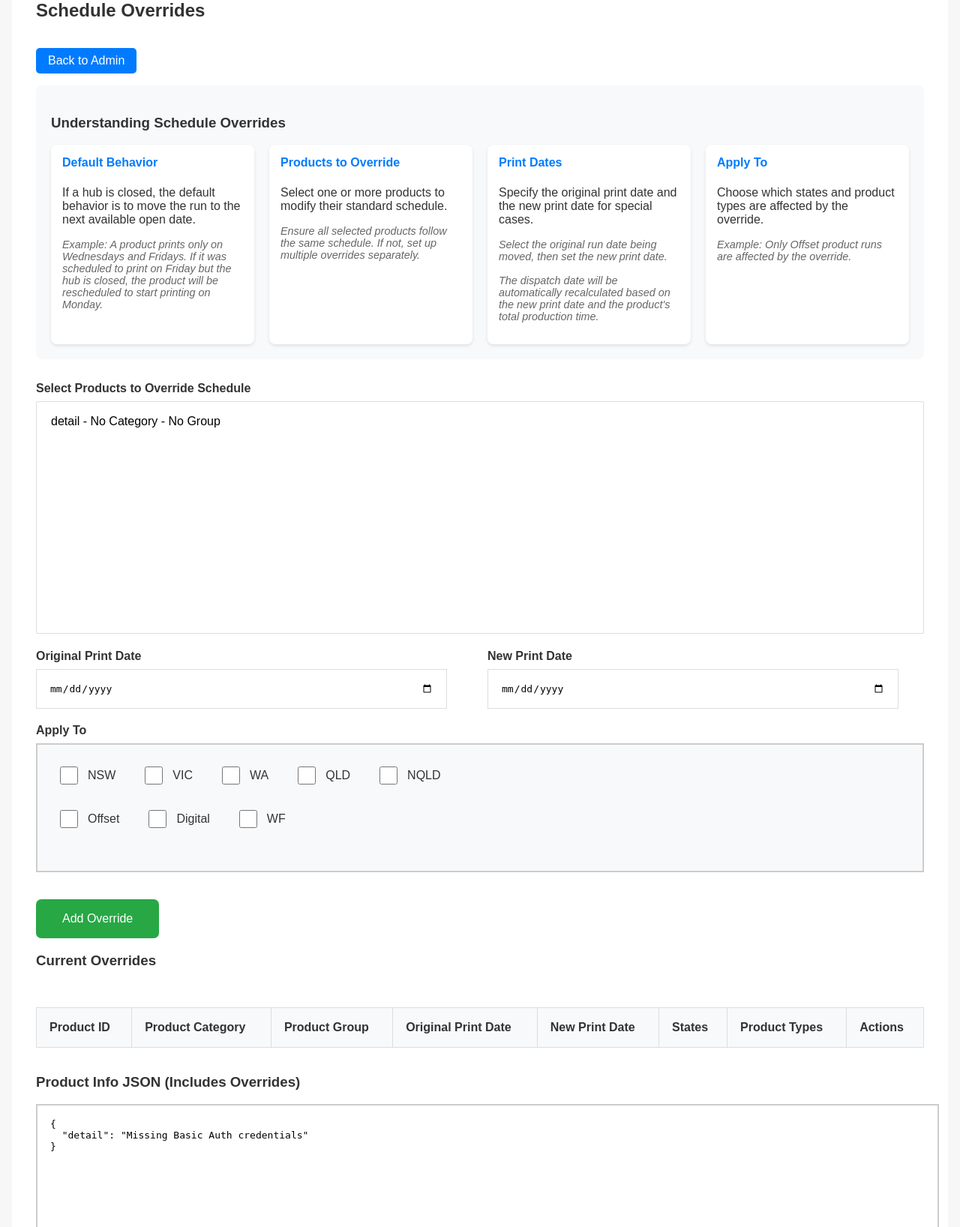
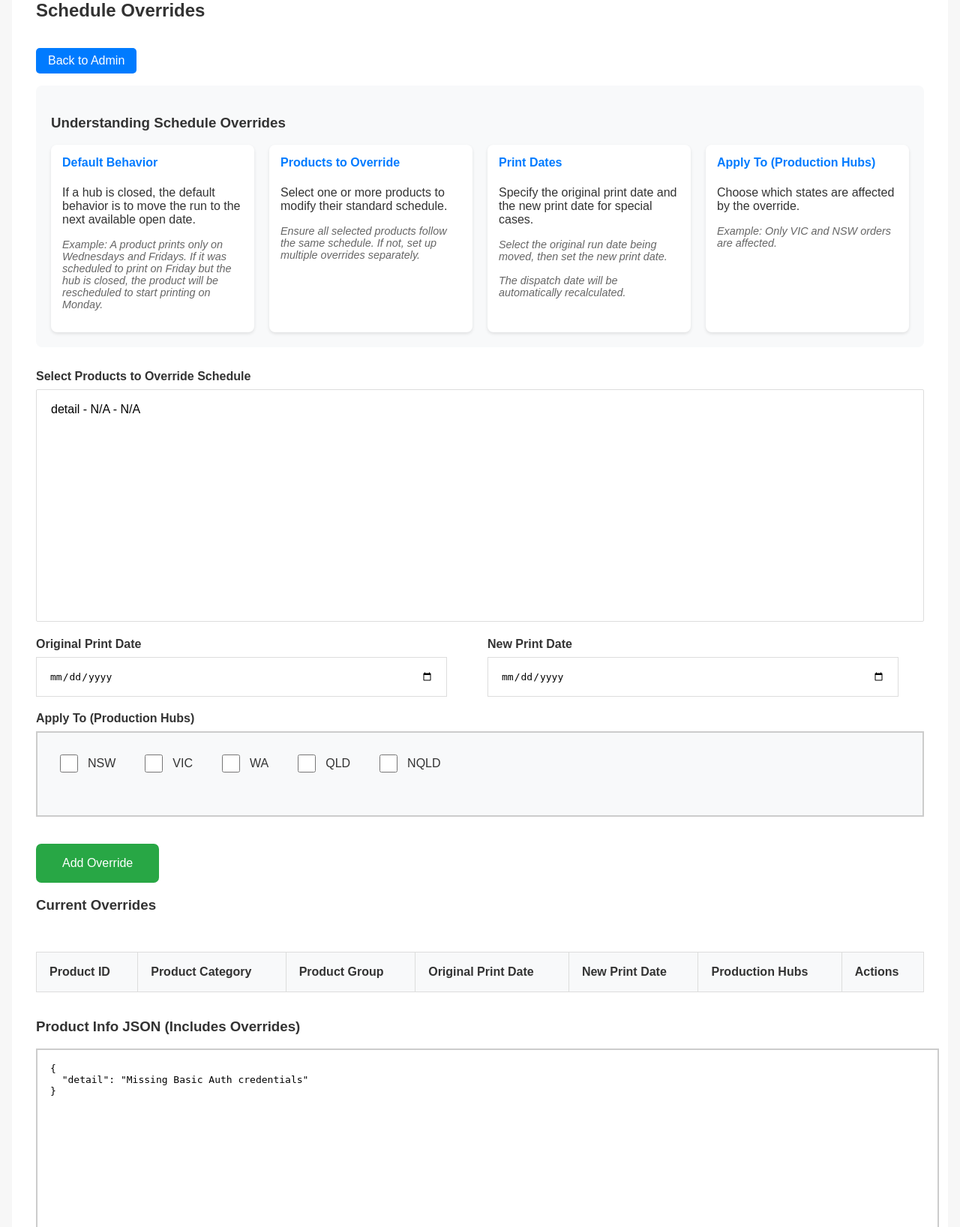
Before and after one commit to ozbg/DispatchDateCalcuator, a FastAPI app: template app/templates/schedule_overrides.html in a window 1280 px wide. Shown: the part 139-1775 px from the top of the page at 75% size. Run offline with FastAPI, Linux system fonts and the light colour scheme; the template is opened without the code that fills it, so the values that code supplies are empty; parts of the project's set-up code (start-up, migrations or seed data) failed here and were passed over.

Commit message:
Schedule Overrides to use Chosen Production Hub

```diff
--- a/app/templates/schedule_overrides.html
+++ b/app/templates/schedule_overrides.html
@@ -18,14 +18,13 @@
         </div>
         <div class="rule-box">
             <h4>Print Dates</h4>
-            <!-- Updated Explanation -->
             <p>Specify the original print date and the new print date for special cases.</p>
-            <p class="example">Select the original run date being moved, then set the new print date.<br><br> The dispatch date will be automatically recalculated based on the new print date and the product's total production time.</p>
+            <p class="example">Select the original run date being moved, then set the new print date.<br><br> The dispatch date will be automatically recalculated.</p>
         </div>
         <div class="rule-box">
-            <h4>Apply To</h4>
-            <p>Choose which states and product types are affected by the override.</p>
-            <p class="example">Example: Only Offset product runs are affected by the override.</p>
+            <h4>Apply To (Production Hubs)</h4> <!-- Updated Title -->
+            <p>Choose which states are affected by the override.</p> <!-- Updated Description -->
+            <p class="example">Example: Only VIC and NSW orders are affected.</p> <!-- Updated Example -->
         </div>
     </div>
 </div>
@@ -39,17 +38,16 @@
             </div>
             <div class="date-group">
                 <div class="date-item">
-                    <label for="productionDate">Original Print Date</label> <!-- Renamed label for clarity -->
+                    <label for="productionDate">Original Print Date</label>
                     <input type="date" id="productionDate" required>
                 </div>
                 <div class="date-item">
                     <label for="newProductionDate">New Print Date</label>
                     <input type="date" id="newProductionDate" required>
                 </div>
-                <!-- REMOVED New Dispatch Date Input -->
             </div>
             <div class="item">
-                <label>Apply To</label>
+                <label>Apply To (Production Hubs)</label> <!-- Updated Label -->
                 <div class="checkbox-group">
                     <div class="checkbox-row">
                         <label><input type="checkbox" id="statensw" value="nsw"> NSW</label>
@@ -58,11 +56,7 @@
                         <label><input type="checkbox" id="stateQLD" value="qld"> QLD</label>
                         <label><input type="checkbox" id="stateNQLD" value="nqld"> NQLD</label>
                     </div>
-                    <div class="checkbox-row">
-                        <label><input type="checkbox" id="product1" value="1"> Offset</label>
-                        <label><input type="checkbox" id="product2" value="2"> Digital</label>
-                        <label><input type="checkbox" id="product3" value="4"> WF</label>
-                    </div>
+                    <!-- REMOVED Product Type Checkbox Row -->
                 </div>
             </div>
         </div>
@@ -78,11 +72,10 @@
                 <th>Product ID</th>
                 <th>Product Category</th>
                 <th>Product Group</th>
-                <th>Original Print Date</th> <!-- Renamed header -->
+                <th>Original Print Date</th>
                 <th>New Print Date</th>
-                <!-- REMOVED New Dispatch Date Header -->
-                <th>States</th>
-                <th>Product Types</th> <!-- Renamed header -->
+                <th>Production Hubs</th>
+                <!-- REMOVED Product Types Header -->
                 <th>Actions</th>
             </tr>
         </thead>
@@ -93,12 +86,12 @@
 </div>
 
 <div class="json-preview">
-    <h3>Product Info JSON (Includes Overrides)</h3> <!-- Updated header -->
+    <h3>Product Info JSON (Includes Overrides)</h3>
     <textarea id="productInfoJSON" readonly></textarea>
     <button class="select-btn" onclick="selectAllJSON()">Select All</button>
 </div>
 
-<!-- Styles remain the same -->
+<!-- Styles remain the same as previous version -->
 <style>
 .help-section {
     background: #f8f9fa;
@@ -334,22 +327,22 @@
     table.innerHTML = ''; // Clear existing rows
 
     for (const productId in product_info) {
-        const overrides = product_info[productId]?.Modified_run_date || []; // Handle case where key might not exist
+        const overrides = product_info[productId]?.Modified_run_date || [];
 
         for (let i = 0; i < overrides.length; i++) {
-            // Check if the override array has the expected length (now 4)
-            if (overrides[i] && overrides[i].length >= 4) {
+            // Expecting 3 elements: [OrigPrint, NewPrint, [States]]
+            if (overrides[i] && overrides[i].length >= 3) {
                 const row = table.insertRow();
 
                 row.insertCell().textContent = productId;
                 row.insertCell().textContent = product_info[productId]?.Product_Category || 'N/A';
                 row.insertCell().textContent = product_info[productId]?.Product_Group || 'N/A';
-                row.insertCell().textContent = overrides[i][0]; // Original Print Date
-                row.insertCell().textContent = overrides[i][1]; // New Print Date
-                // REMOVED cell for Dispatch Date
+                row.insertCell().textContent = overrides[i][0]; // Original Print Date (index 0)
+                row.insertCell().textContent = overrides[i][1]; // New Print Date (index 1)
                 row.insertCell().textContent = (overrides[i][2] || []).join(", "); // States (index 2)
-                row.insertCell().textContent = (overrides[i][3] || []).join(", "); // Product Types (index 3)
+                // REMOVED Product Types cell display
 
+                // Actions Cell (now index 6)
                 const actionCell = row.insertCell();
                 const editBtn = document.createElement("button");
                 editBtn.textContent = "Edit";
@@ -373,32 +366,31 @@
 function editOverride(row, productId, index) {
     const override = product_info[productId].Modified_run_date[index];
     // Ensure override exists and has correct length before proceeding
-    if (!override || override.length < 4) {
+    if (!override || override.length < 3) {
         console.error("Cannot edit invalid override data:", override);
         alert("Error: Cannot edit this override due to invalid data structure.");
         return;
     }
-    const cells = row.cells; // Get cells AFTER validation
+    const cells = row.cells;
 
-    // Save original content for cancel (excluding dispatch date)
+    // Save original content for cancel
     const originalContent = {
         printDate: override[0],
         newPrintDate: override[1],
-        states: override[2], // Now index 2
-        products: override[3] // Now index 3
+        states: override[2] // Index 2 for states
+        // REMOVED products: override[3]
     };
 
     // Convert cells to edit mode
     cells[3].innerHTML = `<input type="date" value="${override[0]}">`; // Original Print Date
     cells[4].innerHTML = `<input type="date" value="${override[1]}">`; // New Print Date
-    // Cell 5 (Dispatch Date) is GONE
 
     // States checkboxes (now in cell index 5)
     const statesCell = cells[5];
     statesCell.innerHTML = '';
-    statesCell.className = 'checkbox-cell'; // Add class for styling
+    statesCell.className = 'checkbox-cell';
     const states = ['nsw', 'vic', 'wa', 'qld', 'nqld'];
-    const currentStates = override[2] || []; // Default to empty array if null/undefined
+    const currentStates = override[2] || []; // Read from index 2
     states.forEach(state => {
         const label = document.createElement('label');
         const checkbox = document.createElement('input');
@@ -410,30 +402,10 @@
         statesCell.appendChild(label);
     });
 
-    // Products checkboxes (now in cell index 6)
-    const productsCell = cells[6];
-    productsCell.innerHTML = '';
-    productsCell.className = 'checkbox-cell'; // Add class for styling
-    const products = [
-        {value: '1', label: 'Offset'},
-        {value: '2', label: 'Digital'},
-        {value: '4', label: 'WF'}
-    ];
-    const currentProducts = override[3] || []; // Default to empty array if null/undefined
-    products.forEach(product => {
-        const label = document.createElement('label');
-        const checkbox = document.createElement('input');
-        checkbox.type = 'checkbox';
-        checkbox.value = product.value;
-        // Ensure comparison is correct (value is string, currentProducts might be numbers)
-        checkbox.checked = currentProducts.map(String).includes(product.value);
-        label.appendChild(checkbox);
-        label.appendChild(document.createTextNode(product.label));
-        productsCell.appendChild(label);
-    });
+    // REMOVED Product checkboxes block
 
-    // Replace action buttons (now in cell index 7)
-    const actionCell = cells[7];
+    // Replace action buttons (now in cell index 6)
+    const actionCell = cells[6];
     actionCell.innerHTML = '';
 
     const saveBtn = document.createElement('button');
@@ -444,30 +416,29 @@
     const cancelBtn = document.createElement('button');
     cancelBtn.textContent = 'Cancel';
     cancelBtn.className = 'cancel-edit-btn';
-    cancelBtn.onclick = () => cancelEdit(row, originalContent); // Pass originalContent
+    cancelBtn.onclick = () => cancelEdit(row, originalContent);
 
     actionCell.appendChild(saveBtn);
     actionCell.appendChild(cancelBtn);
 
-    row.className = 'edit-mode'; // Apply edit mode class
+    row.className = 'edit-mode';
 }
 
 function saveEditedOverride(row, productId, index) {
     const cells = row.cells;
-    // Ensure we have enough cells before trying to access them
-    if (cells.length < 7) { // Need cells up to index 6
-         console.error("Error saving edit: Row structure seems incorrect.");
+    // Check cell length before access (need up to index 5 for states)
+    if (cells.length < 6) {
+         console.error("Error saving edit: Row structure seems incorrect after removing product types.");
          alert("Error saving changes. Please refresh the page.");
          return;
     }
 
     // Read values from inputs, adjusting indices
     const newOverride = [
-        cells[3].querySelector('input[type="date"]')?.value || '', // Original Print Date
-        cells[4].querySelector('input[type="date"]')?.value || '', // New Print Date
-        // No dispatch date at index 2
-        Array.from(cells[5].querySelectorAll('input[type="checkbox"]:checked')).map(cb => cb.value), // States (was cell 6)
-        Array.from(cells[6].querySelectorAll('input[type="checkbox"]:checked')).map(cb => cb.value)  // Products (was cell 7)
+        cells[3].querySelector('input[type="date"]')?.value || '', // Original Print Date (index 3)
+        cells[4].querySelector('input[type="date"]')?.value || '', // New Print Date (index 4)
+        Array.from(cells[5].querySelectorAll('input[type="checkbox"]:checked')).map(cb => cb.value) // States (index 5)
+        // REMOVED Product Types collection
     ];
 
     // Basic validation
@@ -480,9 +451,9 @@
     saveOverrides(); // This will call displayOverrides on success
 }
 
-// Cancel function remains the same - redraws the table
+// Cancel function remains the same
 function cancelEdit(row, originalContent) {
-    displayOverrides(); // Simplest way to revert - redraw the whole table
+    displayOverrides(); // Redraw the table to revert
 }
 
 // Delete function remains the same
@@ -490,7 +461,7 @@
     if (confirm('Are you sure you want to delete this override?')) {
         if (product_info[productId] && product_info[productId].Modified_run_date) {
              product_info[productId].Modified_run_date.splice(index, 1);
-             saveOverrides(); // Save and refresh table
+             saveOverrides();
         } else {
              console.error(`Could not find override to delete for product ${productId} at index ${index}`);
         }
@@ -500,11 +471,9 @@
 // Populate dropdown remains the same
 function populateProductDropdown() {
     const select = document.getElementById("productID");
-    select.innerHTML = ''; // Clear existing options
+    select.innerHTML = '';
 
-    // Sort product IDs numerically or alphabetically if desired
     const sortedProductIds = Object.keys(product_info).sort((a, b) => {
-        // Example: Sort numerically if IDs are numbers, otherwise alphabetically
         const numA = parseInt(a);
         const numB = parseInt(b);
         if (!isNaN(numA) && !isNaN(numB)) {
@@ -515,10 +484,10 @@
 
     for (const productId of sortedProductIds) {
         const product = product_info[productId];
-        if (product) { // Ensure product data exists
+        if (product) {
             const option = document.createElement("option");
             option.value = productId;
-            option.textContent = `${productId} - ${product.Product_Category || 'No Category'} - ${product.Product_Group || 'No Group'}`;
+            option.textContent = `${productId} - ${product.Product_Category || 'N/A'} - ${product.Product_Group || 'N/A'}`;
             select.appendChild(option);
         }
     }
@@ -532,40 +501,37 @@
     const originalPrintDate = document.getElementById("productionDate").value;
     const newPrintDate = document.getElementById("newProductionDate").value;
 
-    // Basic validation
     if (!originalPrintDate || !newPrintDate) {
         alert("Original Print Date and New Print Date are required.");
         return;
     }
      if (productIDs.length === 0) {
-        alert("Please select at least one product to apply the override to.");
+        alert("Please select at least one product.");
         return;
     }
 
-    // Create the 4-element override array
+    // Create the 3-element override array
     const override = [
         originalPrintDate,
         newPrintDate,
-        // No dispatch date
-        Array.from(document.querySelectorAll('input[type="checkbox"][id^="state"]:checked')).map(cb => cb.value),
-        Array.from(document.querySelectorAll('input[type="checkbox"][id^="product"]:checked')).map(cb => cb.value)
+        Array.from(document.querySelectorAll('input[type="checkbox"][id^="state"]:checked')).map(cb => cb.value)
+        // REMOVED Product Types collection
     ];
 
     // Add the override to each selected product
     for (const productId of productIDs) {
         if (!product_info[productId]) {
              console.warn(`Product ID ${productId} not found in product_info while adding override.`);
-             continue; // Skip if product doesn't exist
+             continue;
         }
         if (!product_info[productId].Modified_run_date) {
-            product_info[productId].Modified_run_date = []; // Initialize if it doesn't exist
+            product_info[productId].Modified_run_date = [];
         }
         product_info[productId].Modified_run_date.push(override);
     }
 
-    saveOverrides(); // Save changes
-    this.reset(); // Reset the form
-    // Clear selection in multi-select (optional, improves UX)
+    saveOverrides();
+    this.reset();
     Array.from(document.getElementById("productID").options).forEach(option => option.selected = false);
 };
 
@@ -580,17 +546,14 @@
     })
     .then(response => {
         if (!response.ok) {
-            // Attempt to get error message from backend
             return response.json().then(err => { throw new Error(err.message || `HTTP error! status: ${response.status}`) });
         }
         return response.json();
     })
     .then(data => {
         if (data.success) {
-            // Update local data in case save modifies it (though unlikely here)
-            // product_info = data.updated_data || product_info; // If backend sent updated data back
-            displayOverrides(); // Refresh the table display
-            document.getElementById("productInfoJSON").value = JSON.stringify(product_info, null, 2); // Update JSON preview
+            displayOverrides();
+            document.getElementById("productInfoJSON").value = JSON.stringify(product_info, null, 2);
         } else {
             alert('Error saving overrides: ' + data.message);
         }
@@ -605,20 +568,16 @@
 function selectAllJSON() {
     const textarea = document.getElementById("productInfoJSON");
     textarea.select();
-    textarea.setSelectionRange(0, textarea.value.length); // For mobile friendliness
+    textarea.setSelectionRange(0, textarea.value.length);
     try {
-        // Modern browsers
         navigator.clipboard.writeText(textarea.value);
-        // Optionally provide feedback: alert('Copied!');
     } catch (err) {
-        // Fallback for older browsers
         console.warn('Clipboard API not available, trying execCommand');
         try {
             document.execCommand('copy');
-             // Optionally provide feedback: alert('Copied!');
         } catch (execErr) {
             console.error('Failed to copy JSON:', execErr);
-            alert('Failed to copy JSON automatically. Please select and copy manually.');
+            alert('Failed to copy JSON automatically.');
         }
     }
 }
@@ -633,8 +592,8 @@
         document.getElementById("productInfoJSON").value = JSON.stringify(product_info, null, 2);
     })
     .catch(error => {
-        console.error('Error loading product data:', error); // Log error to console
-        alert('Error loading product data: ' + error.message); // Show user friendly message
+        console.error('Error loading product data:', error);
+        alert('Error loading product data: ' + error.message);
     });
 </script>
 {% endblock %}
```
Also changed, not shown: app/schedule_logic.py (+38 -11 lines), data/product_info.json (+11 -25 lines).
